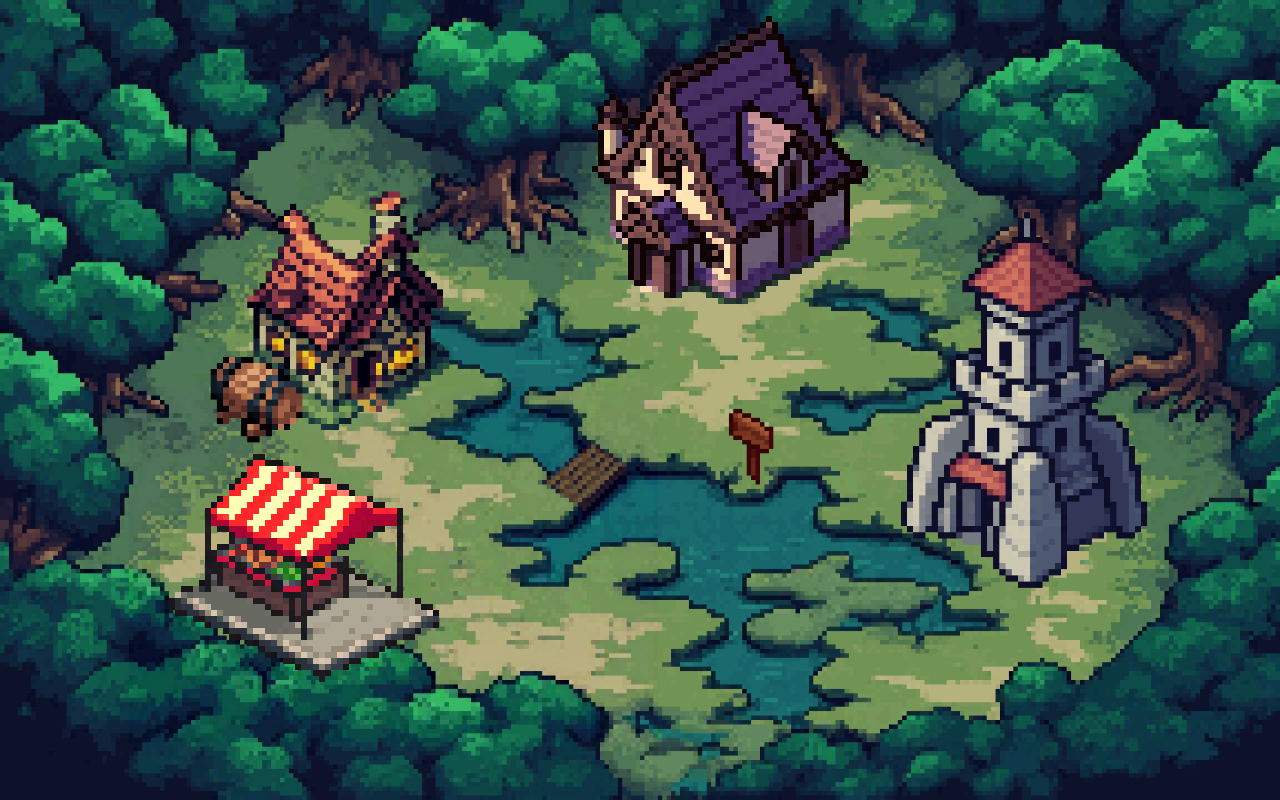
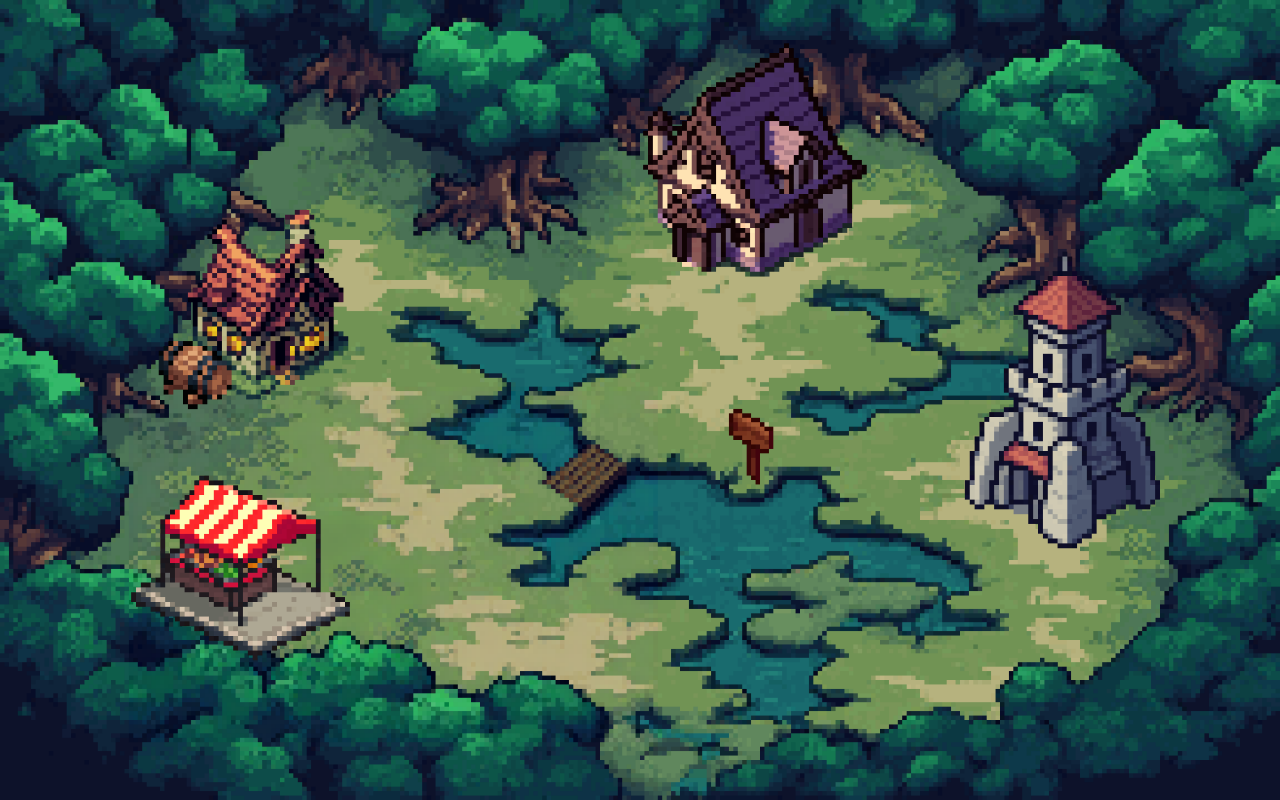
Before and after one commit to tkartsan/frogs-first, a React (Vite) app: page / in a window 1280 px wide. Built offline with nearby package versions, Linux system fonts and the light colour scheme.

Commit message:
WIP: css optimisation started

```diff
--- a/src/App.css
+++ b/src/App.css
@@ -1,18 +1,6 @@
-/* Background container for home route */
+/* Main container for alignment */
 .home {
-  background-image: url('./assets/mainblank.png'); /* Use your background */
-  background-size: cover;
-  background-repeat: no-repeat;
-  background-position: center;
-  height: 100vh;
-  width: 100vw;
-  position: relative; /* Allows absolute positioning of children */
-  overflow: hidden;
-}
-
-/* Background container for /ref route */
-.ref {
-  background-image: url('./assets/main.png'); /* Use your background */
+  background-image: url('./assets/mainblank.png'); /* Restore your background */
   background-size: cover;
   background-repeat: no-repeat;
   background-position: center;
@@ -22,131 +10,107 @@
   overflow: hidden;
 }
 
+/* Ref background styling */
+.ref {
+  background-image: url('./assets/main.png'); /* Add your background */
+  background-size: cover;
+  background-repeat: no-repeat;
+  background-position: center;
+  height: 100vh;
+  width: 100vw;
+  position: relative;
+  overflow: hidden;
+}
+
+/* Wrapper for maintaining relative positions */
+.image-wrapper {
+  position: absolute; /* Absolute positioning to maintain control over layout */
+  top: 50%; /* Center the wrapper vertically */
+  left: 50%; /* Center the wrapper horizontally */
+  transform: translate(-50%, -50%); /* Centering */
+  width: 100%; /* Full-width responsiveness */
+  height: 100%; /* Full-height responsiveness */
+  max-width: 1440px; /* Prevent overflow on wider screens */
+  max-height: 1024px; /* Prevent overflow on taller screens */
+}
+
 /* Common styles for all image containers */
 .image-container {
-  position: absolute; /* Allows precise positioning relative to parent */
-  transform: translate(
-    -50%,
-    -50%
-  ); /* Center the container at specified top and left */
+  position: absolute;
+  transform: translate(-50%, -50%);
 }
 
-/* Base image styles (h1, h2, h3, h4) */
-.base-image {
-  display: block; /* Ensures proper block-level behavior */
-  width: 100%; /* Match container width */
-  height: 100%; /* Match container height */
-  object-fit: cover; /* Maintain aspect ratio */
+/* Specific styles for h1 */
+.h1-container {
+  top: 39%;
+  left: 20%;
+  width: 19%; /* Ensure sizing scales proportionally */
+  height: auto;
 }
 
-/* Hover image styles (h1h, h2h, h3h, h4h) */
+/* Specific styles for h2 */
+.h2-container {
+  top: 20%;
+  left: 59%;
+  width: 19%;
+  height: auto;
+}
+
+/* Specific styles for h3 */
+.h3-container {
+  top: 50%;
+  left: 83%;
+  width: 19%;
+  height: auto;
+}
+
+/* Specific styles for h4 */
+.h4-container {
+  top: 71%;
+  left: 19%;
+  width: 19%;
+  height: auto;
+}
+
+/* Base image styles */
+.base-image {
+  display: block;
+  width: 100%;
+  height: 100%;
+  object-fit: contain;
+}
+
+/* Hover image styles */
 .hover-image {
-  position: absolute; /* Position relative to the container */
-  top: 0; /* Align with the top of the container */
-  left: 0; /* Align with the left of the container */
-  width: 100%; /* Match container width */
-  height: 100%; /* Match container height */
-  object-fit: cover; /* Maintain aspect ratio */
-  opacity: 0; /* Initially hidden */
-  visibility: hidden; /* Initially hidden */
+  position: absolute;
+  top: 0;
+  left: 0;
+  width: 100%;
+  height: 100%;
+  object-fit: contain;
+  opacity: 0;
+  visibility: hidden;
   transition:
     opacity 0.3s ease,
-    visibility 0.3s ease; /* Smooth transition */
-  cursor: pointer; /* Indicates clickable button */
+    visibility 0.3s ease;
+  cursor: pointer;
 }
 
 /* Show hover image on hover */
 .image-container:hover .hover-image {
-  opacity: 1; /* Fully visible */
-  visibility: visible; /* Make it visible */
-}
-
-/* Specific styles for h1 */
-.h1-container {
-  top: 40%; /* Vertical position */
-  left: 26%; /* Horizontal position */
-  width: 306px; /* Adjust size for h1 */
-  height: 306px;
-}
-
-/* Specific styles for h2 */
-.h2-container {
-  top: 20%; /* Vertical position */
-  left: 57%; /* Horizontal position */
-  width: 300px; /* Adjust size for h2 */
-  height: 300px;
-}
-
-/* Specific styles for h3 */
-.h3-container {
-  top: 50%; /* Vertical position */
-  left: 80%; /* Horizontal position */
-  width: 300px; /* Adjust size for h3 */
-  height: 400px;
-  clip-path: polygon(
-    12% 44%,
-    19% 15%,
-    25% 0,
-    74% 0,
-    79% 17%,
-    87% 44%,
-    100% 82%,
-    88% 92%,
-    80% 100%,
-    22% 100%,
-    14% 92%,
-    0 83%
-  );
-}
-
-/* Specific styles for h4 */
-.h4-container {
-  top: 71%; /* Vertical position */
-  left: 24%; /* Horizontal position */
-  width: 300px; /* Adjust size for h4 */
-  height: 300px;
-  clip-path: polygon(
-    0 43%,
-    0 31%,
-    30% 0,
-    59% 0,
-    100% 36%,
-    100% 49%,
-    100% 82%,
-    100% 92%,
-    88% 93%,
-    50% 92%,
-    15% 90%,
-    0 90%
-  );
-}
-
-/* Add default button styling if needed */
-button {
-  font-size: 16px;
-  padding: 10px 20px;
-  border: none;
-  border-radius: 5px;
-  background-color: #007bff; /* Blue background */
-  color: white; /* White text */
-  cursor: pointer;
-  transition: background-color 0.3s ease; /* Smooth hover effect */
-}
-
-button:hover {
-  background-color: #0056b3; /* Darker blue on hover */
+  opacity: 1;
+  visibility: visible;
 }
 
 /* Responsive styling for smaller screens */
 @media (max-width: 768px) {
-  .image-container {
-    width: 150px; /* Reduce size for smaller screens */
-    height: 150px;
+  .image-wrapper {
+    max-width: 90%; /* Adjust layout for smaller screens */
+    max-height: auto;
   }
 
-  .base-image,
-  .hover-image {
-    width: 100%;
-    height: 100%;
+  .image-container {
+    width: 20%; /* Resize elements */
+    height: auto;
   }
 }
--- a/src/App.jsx
+++ b/src/App.jsx
@@ -19,7 +19,7 @@ function Home() {
 
   return (
     <div className="home">
-      {/* h1 + h1h */}
+      <div className="image-wrapper">
         <div className="image-container h1-container">
           <img src={h1} alt="h1" className="base-image" />
           <img
@@ -30,7 +30,6 @@ function Home() {
           />
         </div>
 
-      {/* h2 + h2h */}
         <div className="image-container h2-container">
           <img src={h2} alt="h2" className="base-image" />
           <img
@@ -41,7 +40,6 @@ function Home() {
           />
         </div>
 
-      {/* h3 + h3h */}
         <div className="image-container h3-container">
           <img src={h3} alt="h3" className="base-image" />
           <img
@@ -52,7 +50,6 @@ function Home() {
           />
         </div>
 
-      {/* h4 + h4h */}
         <div className="image-container h4-container">
           <img src={h4} alt="h4" className="base-image" />
           <img
@@ -61,6 +58,7 @@ function Home() {
             className="hover-image"
             onClick={() => handleClick('h4')}
           />
+        </div>
       </div>
     </div>
   );
```
Lines whose indentation alone changed are shown as unchanged.
